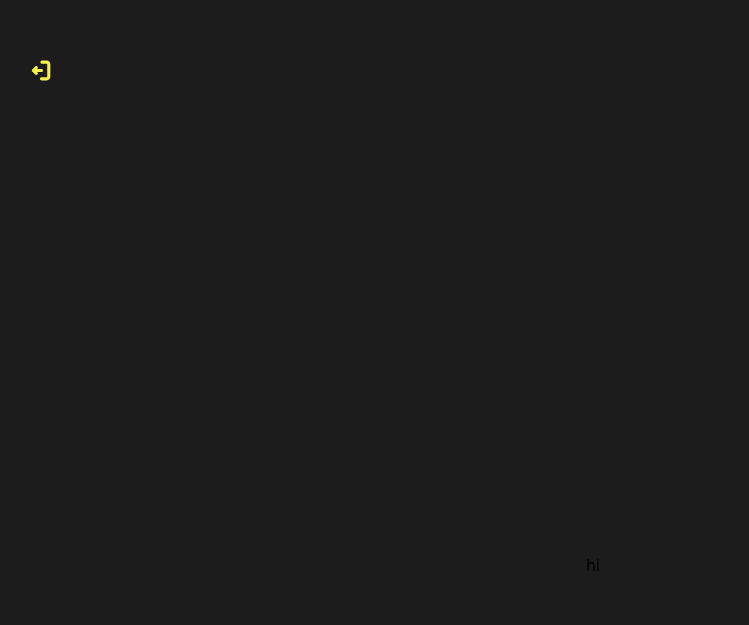
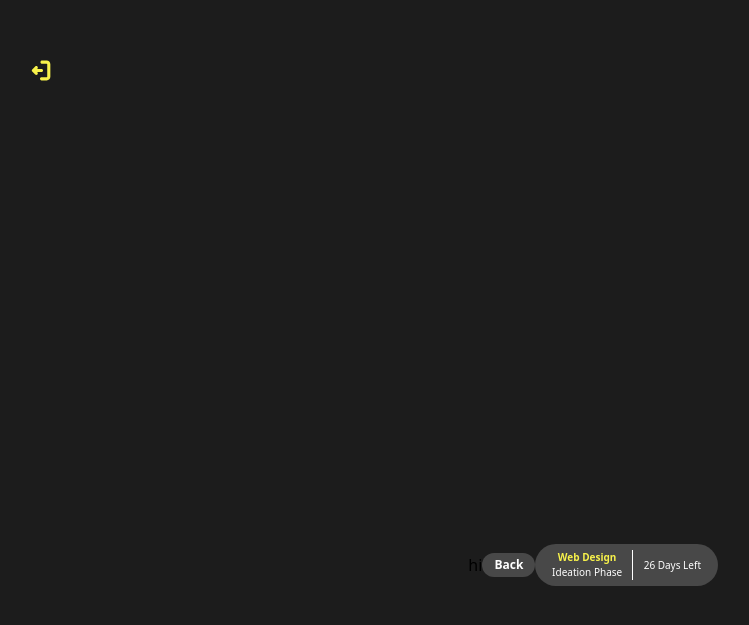
Before and after one commit to azgeeklabs/juicebox, a Next.js app: page / in a window 1280 px wide. Shown: the part 635-1260 px from the top of the page, without its empty margins (47-796 px from the left). Built offline with nearby package versions, Linux system fonts and the light colour scheme.

Commit message:
put link to service card component

```diff
--- a/app/_components/btn/CustomBtn.tsx
+++ b/app/_components/btn/CustomBtn.tsx
@@ -1,5 +1,6 @@
 import React, { AnchorHTMLAttributes, ButtonHTMLAttributes } from 'react'
 import styles from "./customBtn.module.css"
+import "./customBtn.module.css"
 
 
 type Iprops = ButtonHTMLAttributes<HTMLButtonElement> & {
--- a/app/_components/btn/customBtn.module.css
+++ b/app/_components/btn/customBtn.module.css
@@ -1,13 +1,13 @@
 .customBtn {
-    background-color: #484848    ;
-    font-size: clamp(12px,calc(0.7vw + 0.1rem), 100px);
-    font-weight: 700;
-
+  background-color: #484848;
+  font-size: clamp(12px, calc(0.7vw + 0.1rem), 100px);
+  font-weight: 700;
 }
 .customBtn:hover {
-    background-color: #1C1C1C    ;
+  background-color: #1c1c1c;
+  color: #f8f24b;
 }
 .customBtn.active {
-    background-color: #F8F24B    ;
-    color: black;
+  background-color: #f8f24b;
+  color: black;
 }
--- a/app/_components/progressBar/progressBar.module.css
+++ b/app/_components/progressBar/progressBar.module.css
@@ -5,14 +5,12 @@
     fill: none;
 stroke-dasharray: 440;
 stroke-dashoffset: 440;
-/* transform: translate(5px, 5px) rotate(-90deg); */
-/* transform-origin: 50% 50%; */
 }
 .percent svg circle:nth-child(1) {
     stroke-dashoffset: 0;
     stroke: #3f3f3f;
 }
 .percent svg circle:nth-child(2) {
-    stroke-dashoffset: 410;
+    stroke-dashoffset: 340;
     stroke: #F8F24B;
 }
--- a/app/_components/serviceCard/ServiceCard.tsx
+++ b/app/_components/serviceCard/ServiceCard.tsx
@@ -1,14 +1,17 @@
 import React from "react";
 import styles from "./serviceCard.module.css";
+import Link from "next/link";
 
 type Iprops = {
-  paddingVal?: string;
-  children?:any;
+  paddingVal?: string,
+  children?:any,
+  href?:string,
 };
 
 const ServiceCard = (props: Iprops) => {
   return (
-    <div
+    <Link href={props.href || ""}>
+      <div
       className={`${styles.serviceCard} rounded-[2.75vw] text-white w-fit flex justify-center cursor-pointer`}
     >
       <div className={`flex py-[0.5vw] px-[0.5vw] rounded-[2.75vw]`}>
@@ -31,6 +34,7 @@ const ServiceCard = (props: Iprops) => {
         </div> */}
       </div>
     </div>
+    </Link>
   );
 };
 
--- a/app/layout.tsx
+++ b/app/layout.tsx
@@ -1,6 +1,7 @@
 import type { Metadata } from "next";
 import "./globals.css";
 import SideNav from "./_components/SideNav/SideNav";
+import CircularProgressBar from "./_components/progressBar/CircularProgressBar";
 
 // const inter = Inter({ subsets: ["latin"] });
 
--- a/app/page.tsx
+++ b/app/page.tsx
@@ -1,5 +1,8 @@
 "use client"
 import React from 'react'
+import CircularProgressBar from './_components/progressBar/CircularProgressBar';
+import CustomBtn from './_components/btn/CustomBtn';
+import ServiceCard from './_components/serviceCard/ServiceCard';
 
 
 
@@ -53,7 +56,8 @@ export default function page() {
   return (
     <div className='flex items-center justify-center h-screen'>
      hi
-
+     <CustomBtn>Back</CustomBtn>
+     <ServiceCard href='www.google.com'/>
     </div>
   )
 }
```
Also changed, not shown: app/_components/btn/customBtn.css (added).
